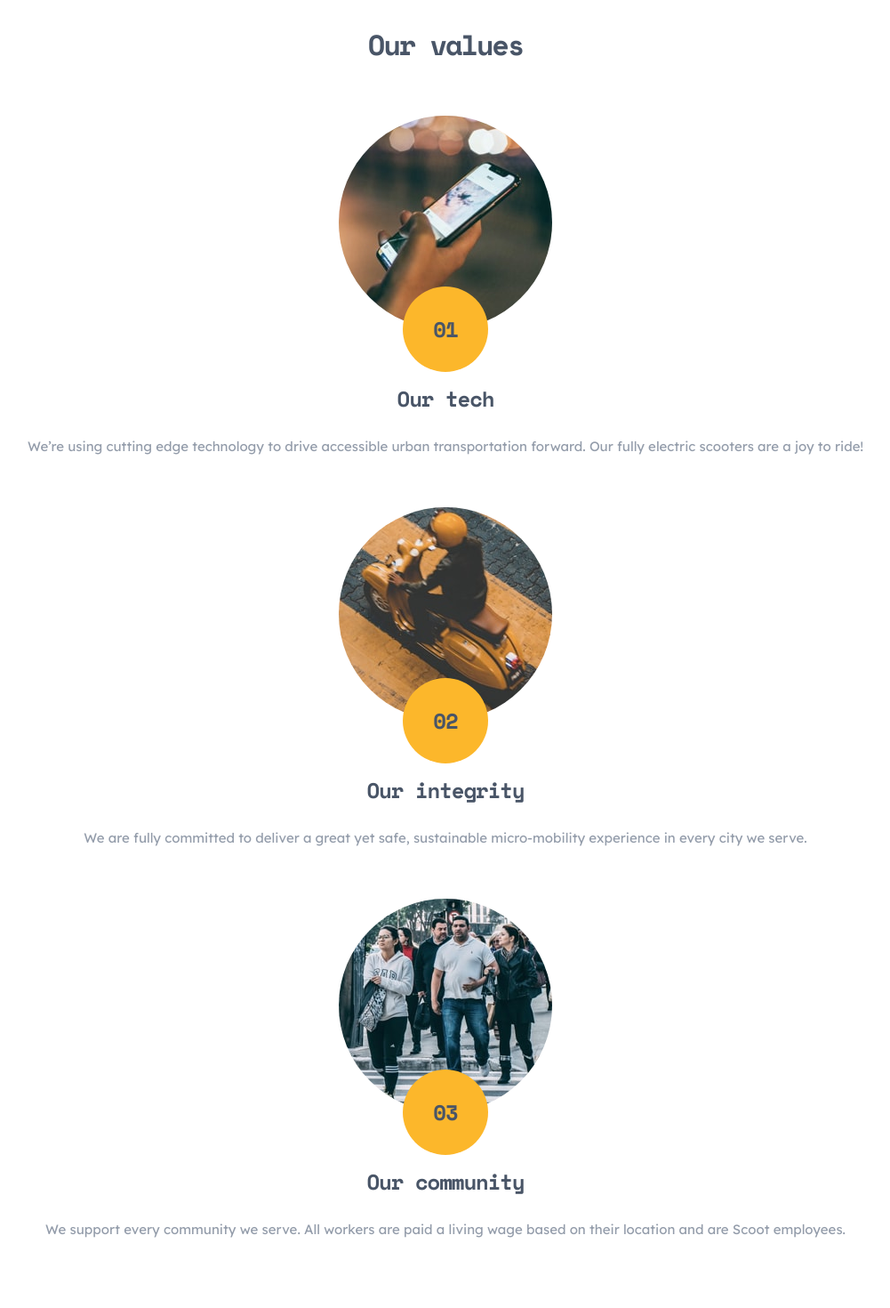
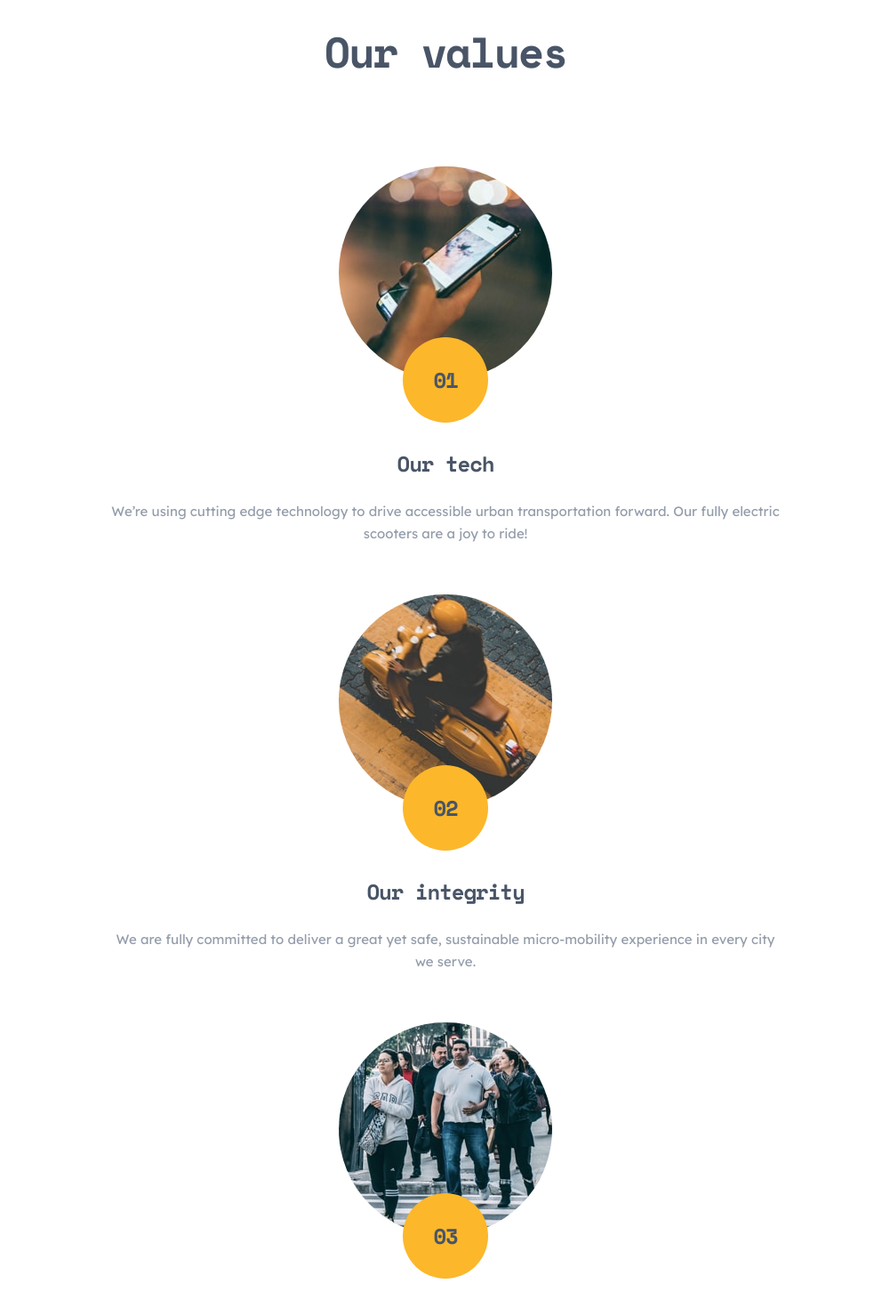
Before and after one commit to stephjoseph/scoot-website, a React (Vite) app: page /about in a window 1280 px wide. Shown: the part 2020-3490 px from the top of the page at 89% size, without its empty margins (139-1140 px from the left). Built offline with nearby package versions, Linux system fonts and the light colour scheme.

Commit message:
Update Values.tsx

```diff
--- a/src/components/about/main/Values.tsx
+++ b/src/components/about/main/Values.tsx
@@ -1,73 +1,73 @@
-import ourTechImg from "../../../assets/images/our-tech.jpg";
-import ourIntegrityImg from "../../../assets/images/our-integrity.jpg";
-import ourCommunityImg from "../../../assets/images/our-community.jpg";
+import ourTechImg from '../../../assets/images/our-tech.jpg';
+import ourIntegrityImg from '../../../assets/images/our-integrity.jpg';
+import ourCommunityImg from '../../../assets/images/our-community.jpg';
 
 const Values = () => {
   return (
-    <section className="flex w-[82.93%] flex-col items-center gap-16">
-      <h2 className="font-h2 text-[2rem] leading-[2rem] text-dark-navy">
+    <section className='flex w-[82.93%] flex-col items-center gap-16 tablet:w-[59.50%] tablet:gap-[6.563rem]'>
+      <h2 className='font-h2 tablet:font-h2 text-[2rem] leading-[2rem] text-dark-navy'>
         Our values
       </h2>
-      <div className="flex flex-col items-center gap-14 text-center">
-        <div className="flex flex-col items-center gap-4">
-          <div className="flex flex-col items-center">
-            <div className="flex flex-col items-center">
+      <div className='flex flex-col items-center gap-14 text-center'>
+        <div className='flex flex-col items-center gap-4 tablet:gap-8'>
+          <div className='flex flex-col items-center'>
+            <div className='flex flex-col items-center'>
               <div>
-                <img className="rounded-full" src={ourTechImg} alt="" />
+                <img className='rounded-full' src={ourTechImg} alt='' />
               </div>
-              <div className="font-h4 -mt-12 flex h-24 w-24 items-center justify-center rounded-full bg-yellow text-center text-dark-navy">
+              <div className='font-h4 -mt-12 flex h-24 w-24 items-center justify-center rounded-full bg-yellow text-center text-dark-navy'>
                 01
               </div>
             </div>
           </div>
-          <div className="flex flex-col items-center gap-[1.688rem]">
-            <h3 className="font-h3 text-2xl leading-[1.75rem] tracking-[-1.07px] text-dark-navy">
+          <div className='flex flex-col items-center gap-[1.688rem]'>
+            <h3 className='font-h3 text-2xl leading-[1.75rem] tracking-[-1.07px] text-dark-navy'>
               Our tech
             </h3>
-            <p className="font-body text-dim-grey">
+            <p className='font-body text-dim-grey'>
               We’re using cutting edge technology to drive accessible urban
               transportation forward. Our fully electric scooters are a joy to
               ride!
             </p>
           </div>
         </div>
-        <div className="flex flex-col items-center gap-4">
-          <div className="flex flex-col items-center">
-            <div className="flex flex-col items-center">
+        <div className='flex flex-col items-center gap-4 tablet:gap-8'>
+          <div className='flex flex-col items-center'>
+            <div className='flex flex-col items-center'>
               <div>
-                <img className="rounded-full" src={ourIntegrityImg} alt="" />
+                <img className='rounded-full' src={ourIntegrityImg} alt='' />
               </div>
-              <div className="font-h4 -mt-12 flex h-24 w-24 items-center justify-center rounded-full bg-yellow text-center text-dark-navy">
+              <div className='font-h4 -mt-12 flex h-24 w-24 items-center justify-center rounded-full bg-yellow text-center text-dark-navy'>
                 02
               </div>
             </div>
           </div>
-          <div className="flex flex-col items-center gap-[1.688rem]">
-            <h3 className="font-h3 text-2xl leading-[1.75rem] tracking-[-1.07px] text-dark-navy">
+          <div className='flex flex-col items-center gap-[1.688rem]'>
+            <h3 className='font-h3 text-2xl leading-[1.75rem] tracking-[-1.07px] text-dark-navy'>
               Our integrity
             </h3>
-            <p className="font-body text-dim-grey">
+            <p className='font-body text-dim-grey'>
               We are fully committed to deliver a great yet safe, sustainable
               micro-mobility experience in every city we serve.
             </p>
           </div>
         </div>
-        <div className="flex flex-col items-center gap-4">
-          <div className="flex flex-col items-center">
-            <div className="flex flex-col items-center">
+        <div className='flex flex-col items-center gap-4 tablet:gap-8'>
+          <div className='flex flex-col items-center'>
+            <div className='flex flex-col items-center'>
               <div>
-                <img className="rounded-full" src={ourCommunityImg} alt="" />
+                <img className='rounded-full' src={ourCommunityImg} alt='' />
               </div>
-              <div className="font-h4 -mt-12 flex h-24 w-24 items-center justify-center rounded-full bg-yellow text-center text-dark-navy">
+              <div className='font-h4 -mt-12 flex h-24 w-24 items-center justify-center rounded-full bg-yellow text-center text-dark-navy'>
                 03
               </div>
             </div>
           </div>
-          <div className="flex flex-col items-center gap-[1.688rem]">
-            <h3 className="font-h3 text-2xl leading-[1.75rem] tracking-[-1.07px] text-dark-navy">
+          <div className='flex flex-col items-center gap-[1.688rem]'>
+            <h3 className='font-h3 text-2xl leading-[1.75rem] tracking-[-1.07px] text-dark-navy'>
               Our community
             </h3>
-            <p className="font-body text-dim-grey">
+            <p className='font-body text-dim-grey'>
               We support every community we serve. All workers are paid a living
               wage based on their location and are Scoot employees.
             </p>
```
